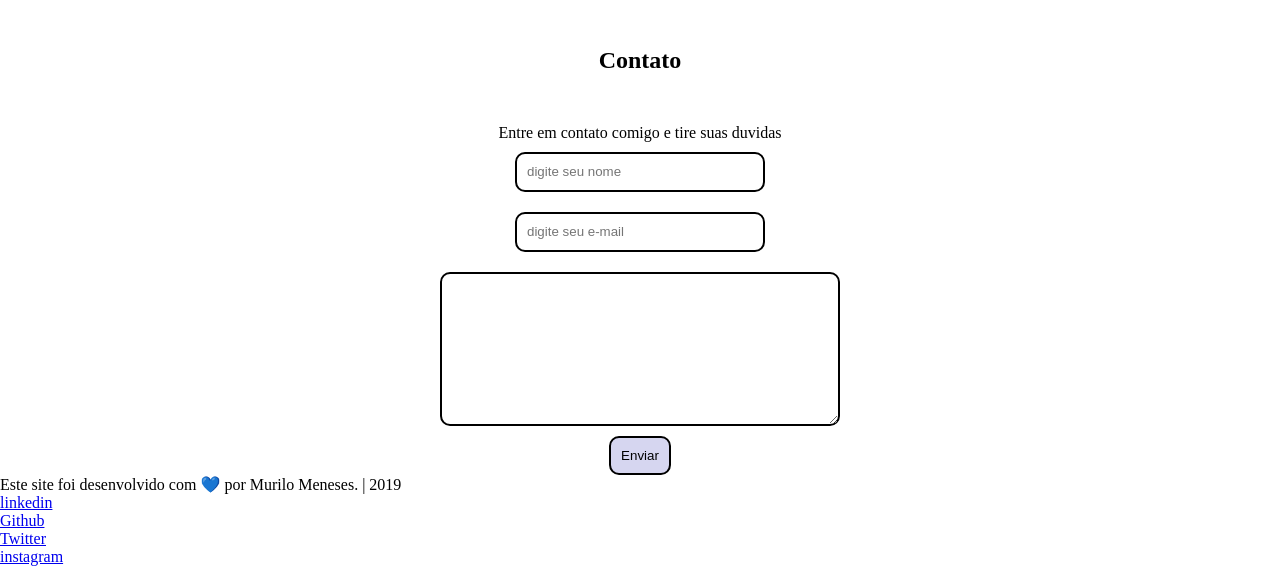
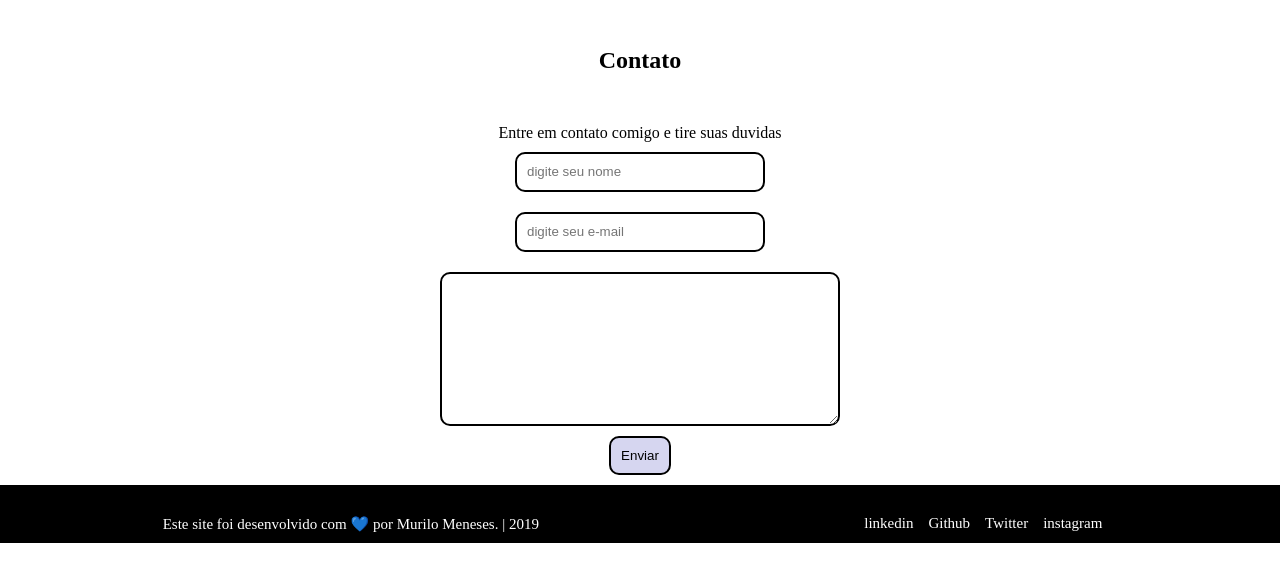
Before and after one commit to MuriloMeneses/MuriloMeneses.github.io, a plain HTML site: page index.html in a window 1280 px wide. Shown: the part 1204-1770 px from the top of the page. After the commit the page ends 1747 px from the top, so only its background shows below. Drawn offline with Linux system fonts and the light colour scheme; a web font is replaced by a local one.

Commit message:
finalizando projeto

```diff
--- a/css/style.css
+++ b/css/style.css
@@ -135,3 +135,31 @@ section#contato form button.btn-primary{
     border-radius: 10px;
 
 }
+
+footer#rodape {
+
+    background-color: black;
+    display: flex;
+    justify-content: space-around;
+    margin-top: 10px;
+    padding-top: 30px;
+    padding-bottom: 10px;
+    color: white;
+    font-size: 15px;
+
+}
+
+footer#rodape .redes-sociais ul{
+    display: flex;
+    list-style: none;
+}
+
+footer#rodape .redes-sociais ul li{
+    margin-right: 15px;
+
+}
+
+footer#rodape .redes-sociais ul li a{
+    color: white;
+    text-decoration: none;
+}
--- a/index.html
+++ b/index.html
@@ -106,7 +106,7 @@
 
     </section>
 
-    <footer>
+    <footer id="rodape">
         <div class="footer-text">
             <p>Este site foi desenvolvido com 💙 por Murilo Meneses. | 2019</p>
         </div>
```
